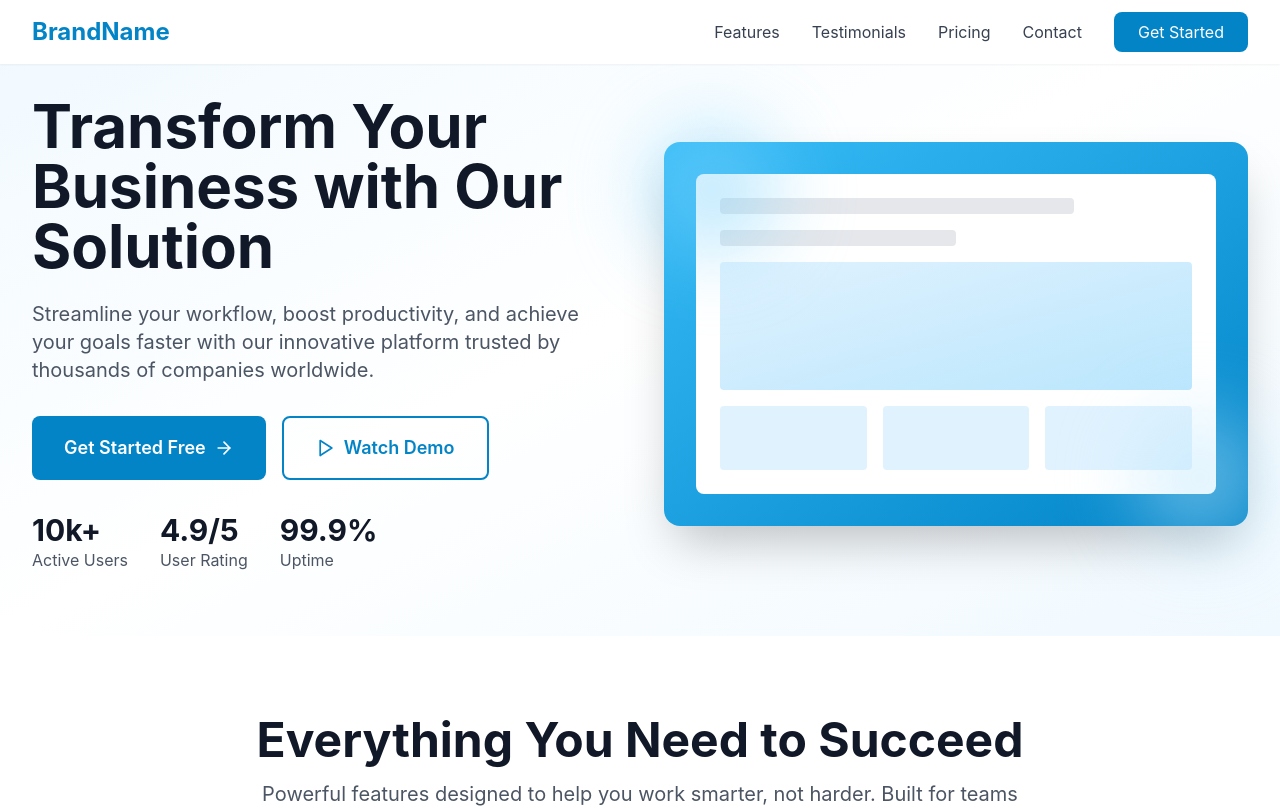
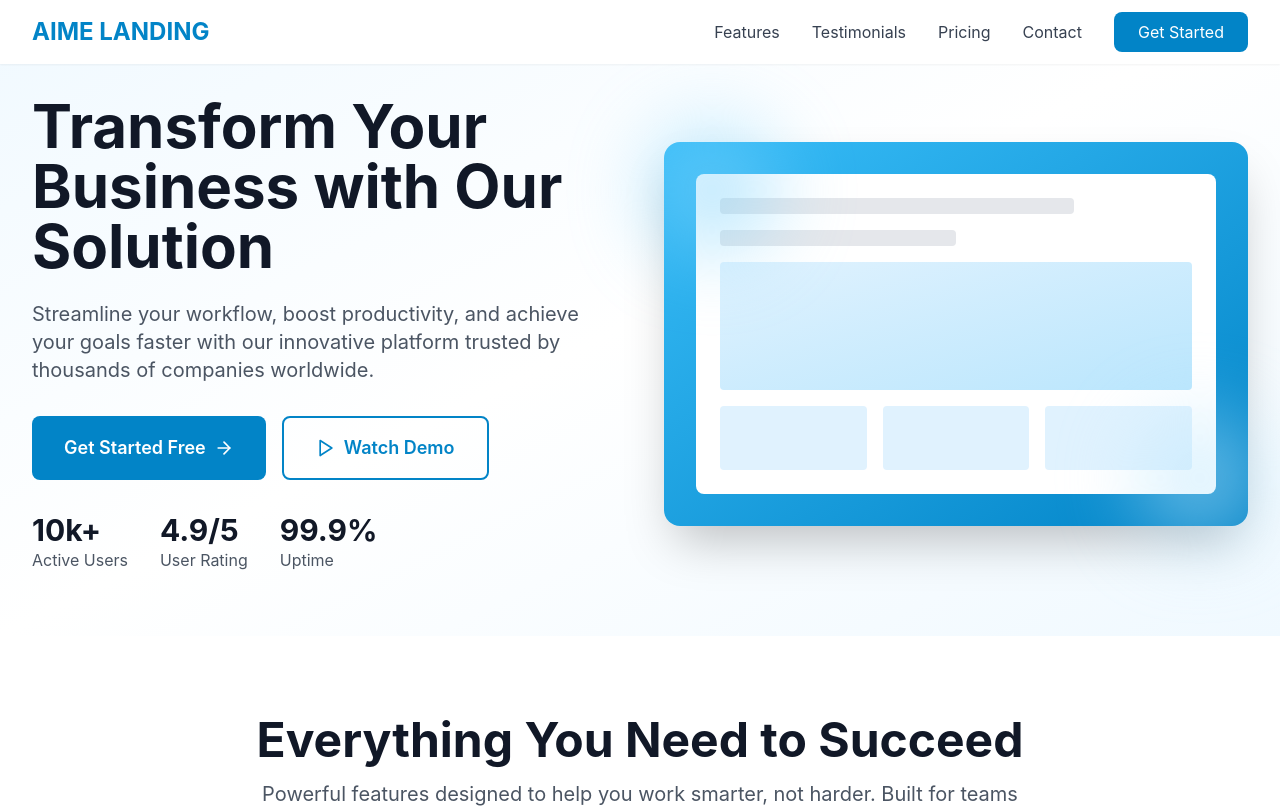
Before and after one commit to Noblepal/summarization-test, a React (Vite) app: page / in a window 1280 px wide. Shown: the top 808 px of the page. Built offline with nearby package versions, Linux system fonts and the light colour scheme.

Commit message:
feat(auth): remove terms agreement from signup and add home page error test

```diff
--- a/src/components/Contact.tsx
+++ b/src/components/Contact.tsx
@@ -49,7 +49,7 @@ export default function Contact() {
                 </div>
                 <div>
                   <div className="font-semibold text-gray-900">Email</div>
-                  <div className="text-gray-600">contact@brandname.com</div>
+                  <div className="text-gray-600">contact@aimelanding.com</div>
                 </div>
               </div>
 
--- a/src/components/Footer.tsx
+++ b/src/components/Footer.tsx
@@ -13,7 +13,7 @@ export default function Footer() {
       <div className="max-w-7xl mx-auto">
         <div className="grid md:grid-cols-4 gap-8 mb-8">
           <div>
-            <h3 className="text-white text-xl font-bold mb-4">BrandName</h3>
+            <h3 className="text-white text-xl font-bold mb-4">AIME LANDING</h3>
             <p className="text-gray-400 mb-4">
               Transforming businesses with innovative solutions and cutting-edge technology.
             </p>
@@ -113,7 +113,7 @@ export default function Footer() {
         </div>
 
         <div className="border-t border-gray-800 pt-8 text-center text-gray-400">
-          <p>&copy; 2024 BrandName. All rights reserved.</p>
+          <p>&copy; 2024 AIME LANDING. All rights reserved.</p>
         </div>
       </div>
     </footer>
--- a/src/components/Navbar.tsx
+++ b/src/components/Navbar.tsx
@@ -17,7 +17,7 @@ export default function Navbar() {
       <div className="max-w-7xl mx-auto px-4 sm:px-6 lg:px-8">
         <div className="flex justify-between items-center h-16">
           <div className="flex items-center">
-            <span className="text-2xl font-bold text-primary-600">BrandName</span>
+            <span className="text-2xl font-bold text-primary-600">AIME LANDING</span>
           </div>
 
           <div className="hidden md:flex items-center space-x-8">
```
Also changed, not shown: .aime/SUMMARY.md, .aime/code-context.json.
